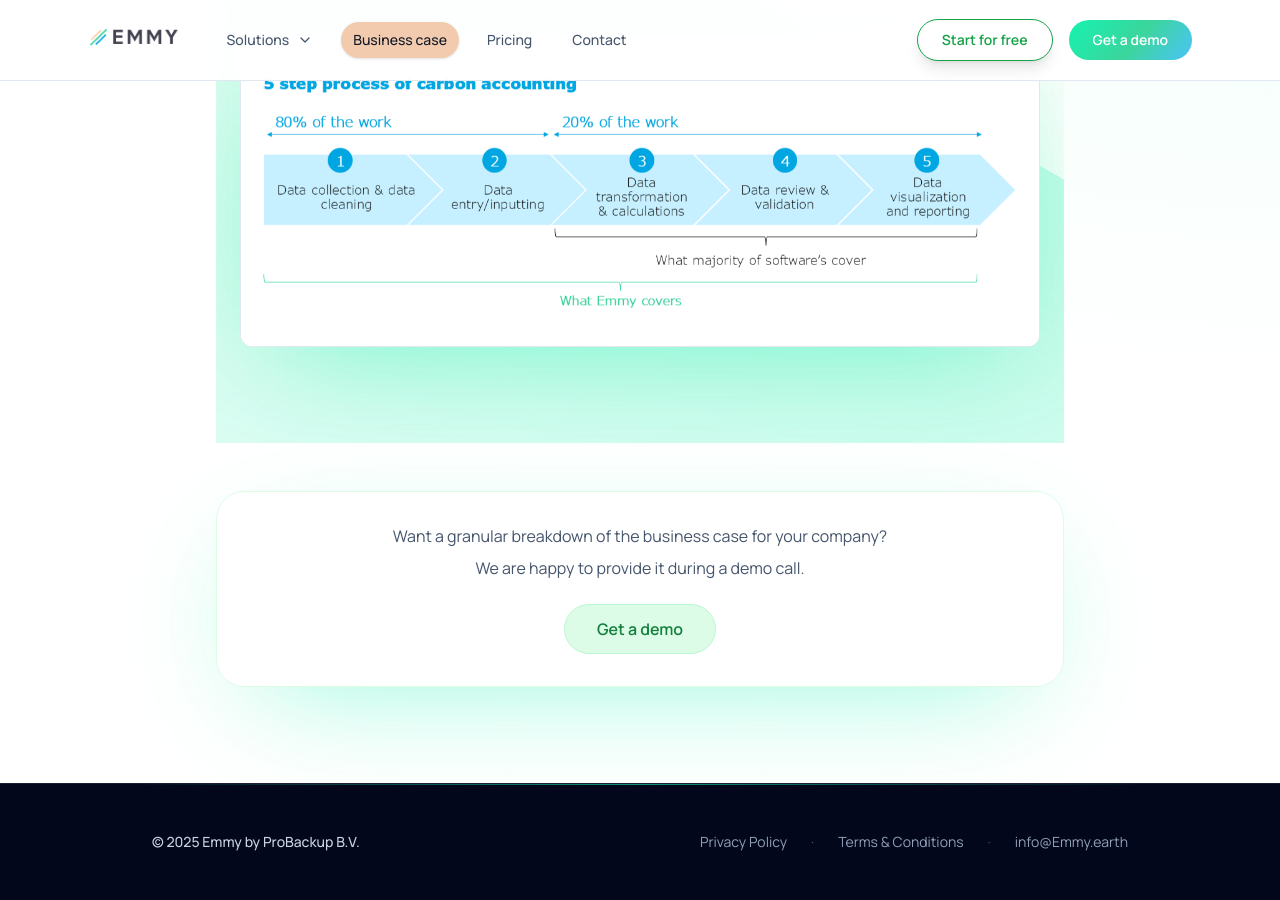
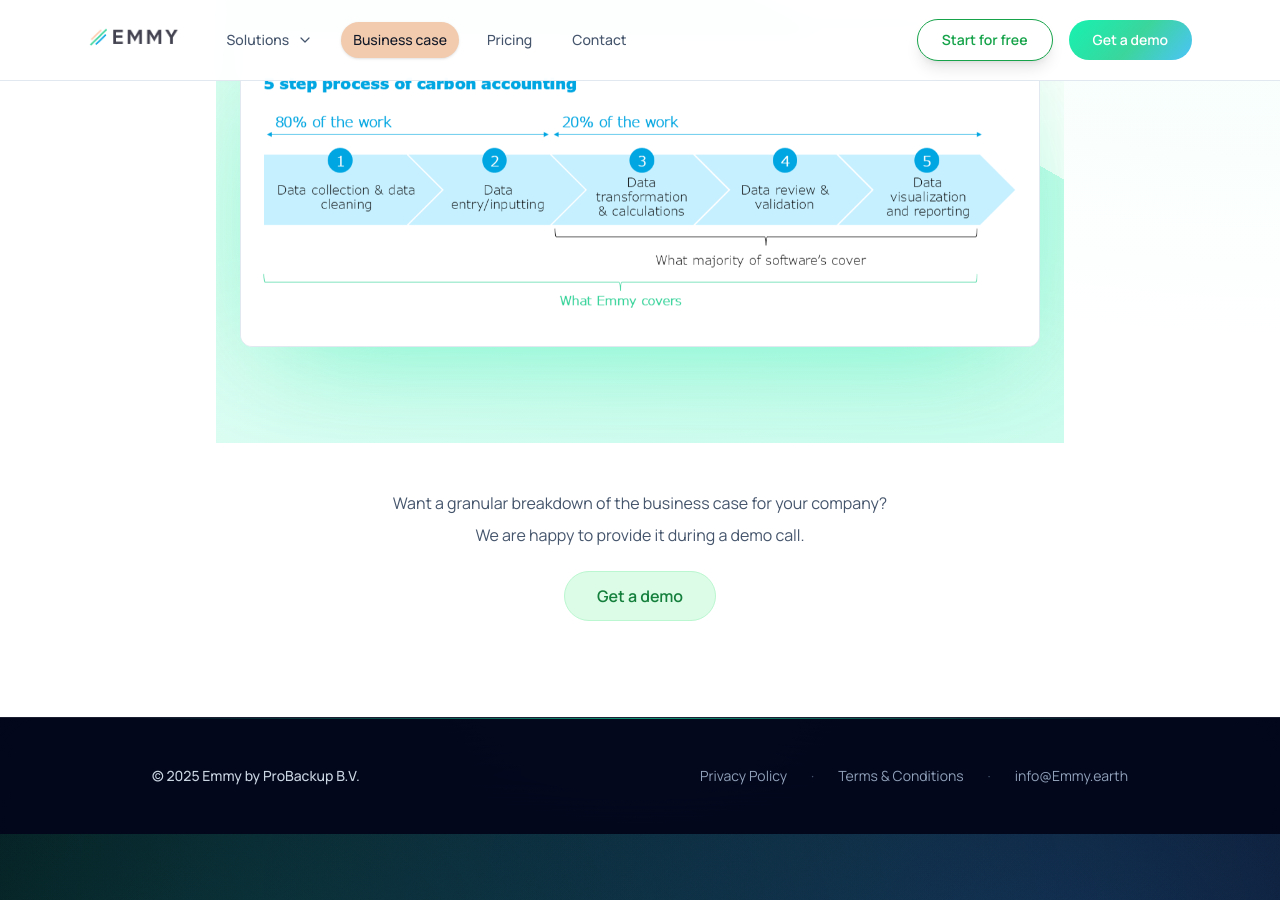
Before and after one commit to emmy-earth/promo-website, a Jekyll site: the page built from business-case.html, in a window 1280 px wide and 900 px high, scrolled down 1170 px. Built offline with Jekyll 4.4.1, drawn with Linux system fonts in a browser that asks for light colours; nearby versions of some CDN libraries; comment, search, counter and statistics services are not loaded.

Commit message:
Update business-case.html

```diff
--- a/business-case.html
+++ b/business-case.html
@@ -61,7 +61,7 @@ description: "Discover the business case for Emmy.earth automated carbon account
 </section>
 
 
-      <div class="rounded-3xl border border-emerald-100 bg-white/70 p-8 text-center shadow-aurora">
+      <div class="text-center">
         <p class="text-base text-slate-600">Want a granular breakdown of the business case for your company?</p>
         <p class="mt-2 text-base text-slate-600">We are happy to provide it during a demo call.</p>
         <a href="{{ site.baseurl }}/contact/" class="mt-6 inline-flex items-center justify-center rounded-full border border-emerald-200 bg-emerald-100 px-8 py-3 text-base font-semibold text-emerald-700 transition hover:-translate-y-0.5 hover:border-emerald-300 hover:bg-emerald-200">Get a demo</a>
```
